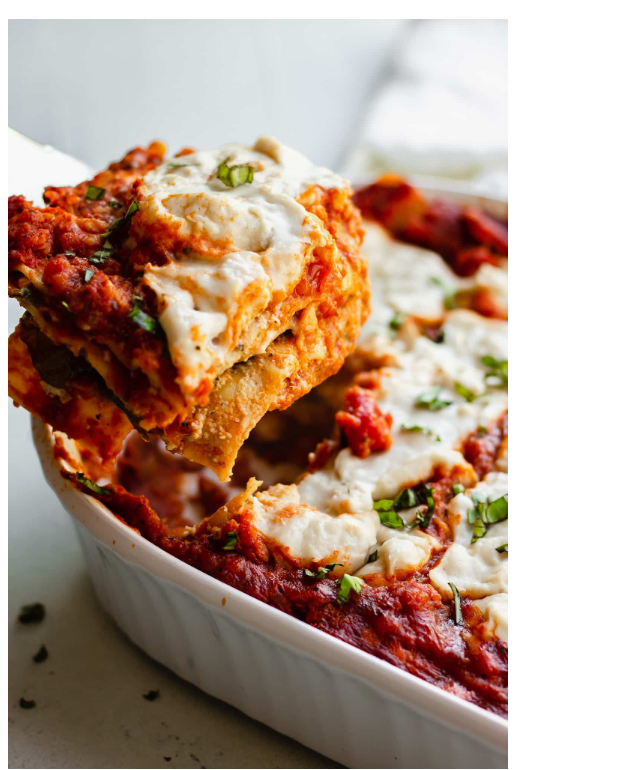
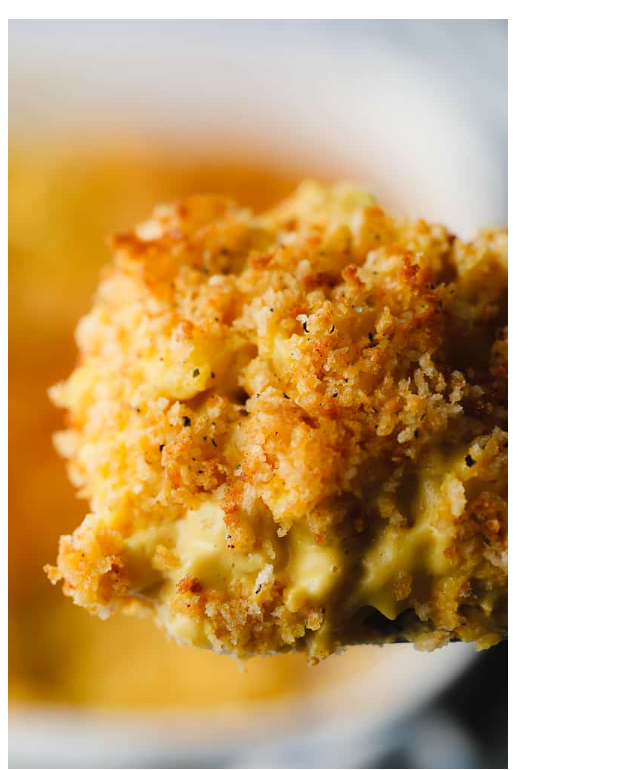
Before and after one commit to jdice242/odin-recipes, a plain HTML site: page recipes/vegan-mac-and-cheese.html in a window 1280 px wide. Shown: the part 61-831 px from the top of the page, without its empty margins (0-640 px from the left). Drawn offline with Linux system fonts and the light colour scheme.

Commit message:
Update images for vegan recipes Added a vegan mac and cheese image and fixed the upercase letters in the vegan lasagna to format better and match the src.

```diff
--- a/recipes/vegan-mac-and-cheese.html
+++ b/recipes/vegan-mac-and-cheese.html
@@ -6,7 +6,7 @@
 </head>
 <body>
     <h1>Vegan Mac-and-Cheese</h1>
-    <img src="../img/Vegan-Lasagna.jpg" alt="Vegan Mac-and-Cheese" width="500">
+    <img src="../img/vegan-mac-and-cheese.jpg" alt="Vegan Mac-and-Cheese" width="500">
     <p>This vegan mac-and-cheese is a creamy, cheesy delight made with cashews and nutritional yeast. It's perfect for a comforting meal or a quick weeknight dinner.</p>
     <p>Prep Time: 15 minutes</p>
     <p>Cook Time: 20 minutes</p>
```
Also changed, not shown: recipes/vegan-lasagna.html (+1 -1 lines), img/vegan-mac-and-cheese.jpg (added).
